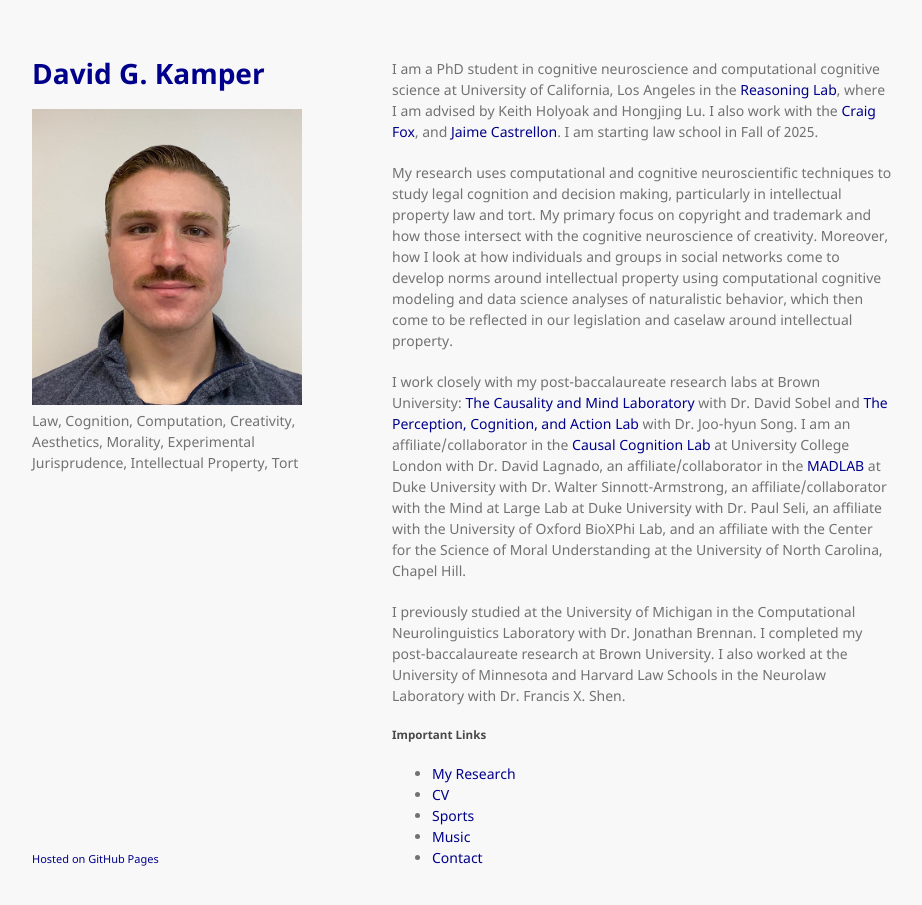
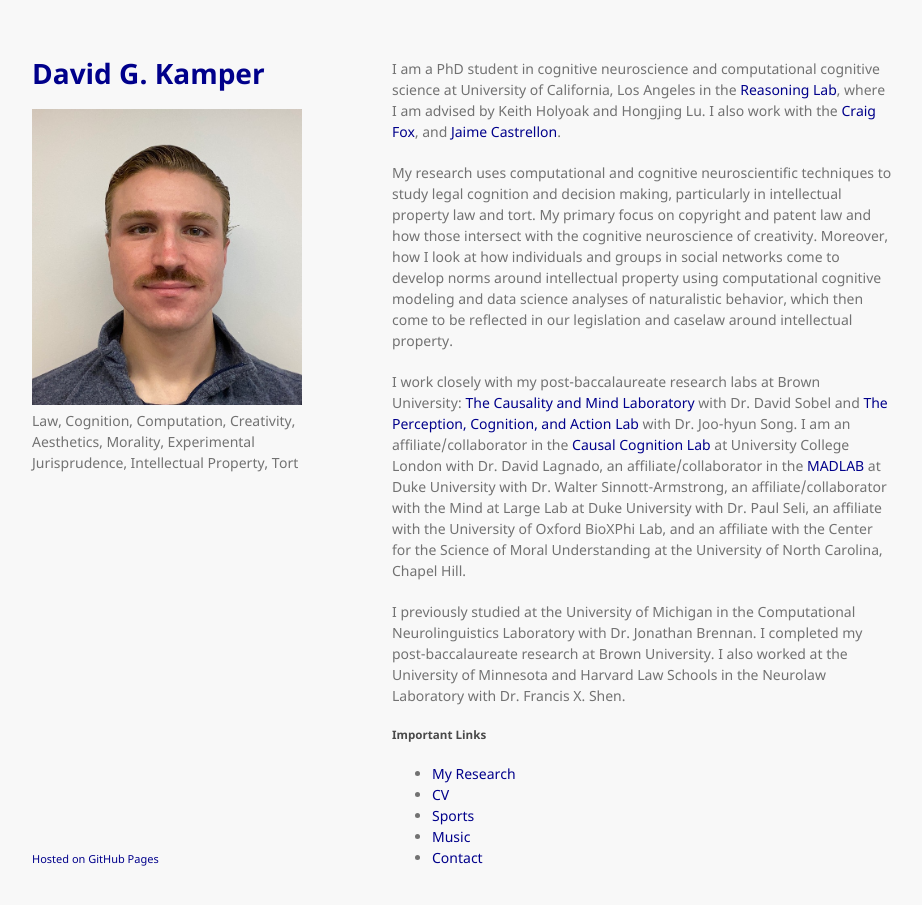
Before and after one commit to dgkamper/dgkamper.github.io, a Jekyll site: the page built from index.md, in a window 1280 px wide and 938 px high. Shown: the top 905 px of the window, without its empty margins (178-1100 px from the left). Built offline with Jekyll 4.4.1, drawn with Linux system fonts in a browser that asks for light colours.

Commit message:
Update index.md

```diff
--- a/index.md
+++ b/index.md
@@ -2,9 +2,9 @@
 layout: default
 ---
 
-I am a PhD student in cognitive neuroscience and computational cognitive science at University of California, Los Angeles in the [Reasoning Lab](https://reasoninglab.psych.ucla.edu/), where I am advised by Keith Holyoak and Hongjing Lu. I also work with the [Craig Fox](https://www.craigrfox.com/), and [Jaime Castrellon](https://www.psych.ucla.edu/faculty-page/jcastrellon/). I am starting law school in Fall of 2025.
+I am a PhD student in cognitive neuroscience and computational cognitive science at University of California, Los Angeles in the [Reasoning Lab](https://reasoninglab.psych.ucla.edu/), where I am advised by Keith Holyoak and Hongjing Lu. I also work with the [Craig Fox](https://www.craigrfox.com/), and [Jaime Castrellon](https://www.psych.ucla.edu/faculty-page/jcastrellon/).
 
-My research uses computational and cognitive neuroscientific techniques to study legal cognition and decision making, particularly in intellectual property law and tort. My primary focus on copyright and trademark and how those intersect with the cognitive neuroscience of creativity. Moreover, how I look at how individuals and groups in social networks come to develop norms around intellectual property using computational cognitive modeling and data science analyses of naturalistic behavior, which then come to be reflected in our legislation and caselaw around intellectual property.
+My research uses computational and cognitive neuroscientific techniques to study legal cognition and decision making, particularly in intellectual property law and tort. My primary focus on copyright and patent law and how those intersect with the cognitive neuroscience of creativity. Moreover, how I look at how individuals and groups in social networks come to develop norms around intellectual property using computational cognitive modeling and data science analyses of naturalistic behavior, which then come to be reflected in our legislation and caselaw around intellectual property.
 
 I work closely with my post-baccalaureate research labs at Brown University: [The Causality and Mind Laboratory](https://sites.brown.edu/causalityandmindlab/) with Dr. David Sobel and [The Perception, Cognition, and Action Lab](https://research.clps.brown.edu/songlab/index.html) with Dr. Joo-hyun Song. I am an affiliate/collaborator in the [Causal Cognition Lab](https://causalcognitionlab.com/) at University College London with Dr. David Lagnado, an affiliate/collaborator in the [MADLAB](https://kenan.ethics.duke.edu/mad-lab/) at Duke University with Dr. Walter Sinnott-Armstrong, an affiliate/collaborator with the Mind at Large Lab at Duke University with Dr. Paul Seli, an affiliate with the University of Oxford BioXPhi Lab, and an affiliate with the Center for the Science of Moral Understanding at the University of North Carolina, Chapel Hill.
 
```
